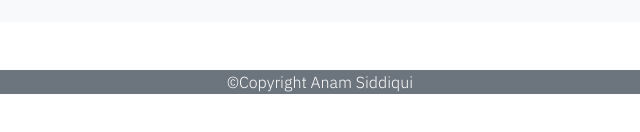
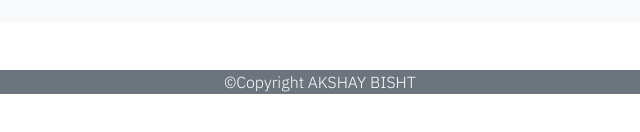
Before and after one commit to akshay-bisht-dev/cubex-blog, a plain HTML site: page services.html in a window 1280 px wide. Shown: the part 606-738 px from the top of the page, 320-960 px from the left. Drawn offline with nearby package versions, Linux system fonts and the light colour scheme; a web font is replaced by a local one.

Commit message:
Update services.html

```diff
--- a/services.html
+++ b/services.html
@@ -128,7 +128,7 @@
 
   <!-- ====================== Foooter section ========================= -->
   <footer class="bg-secondary text-center text-white">
-    <p>&copy;Copyright Anam Siddiqui</p>
+    <p>&copy;Copyright AKSHAY BISHT</p>
 </footer>
 
   <!-- ====================== Bootstrap JS ========================= -->
```
